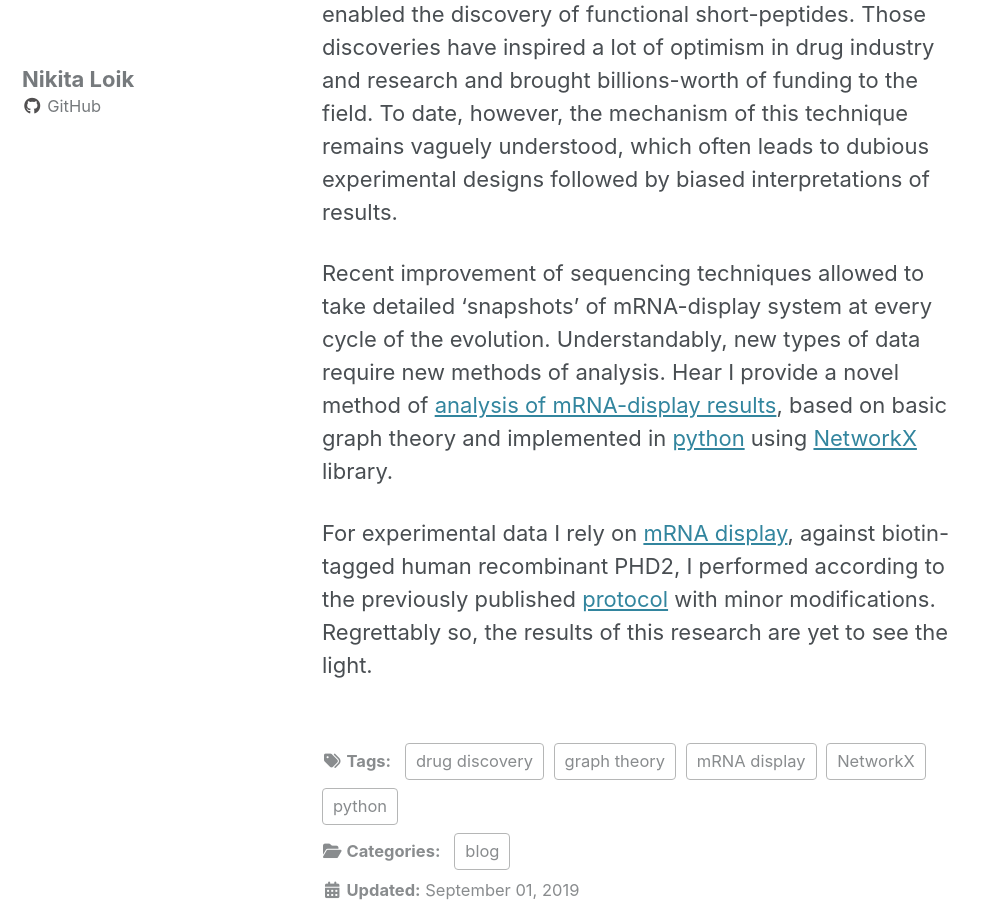
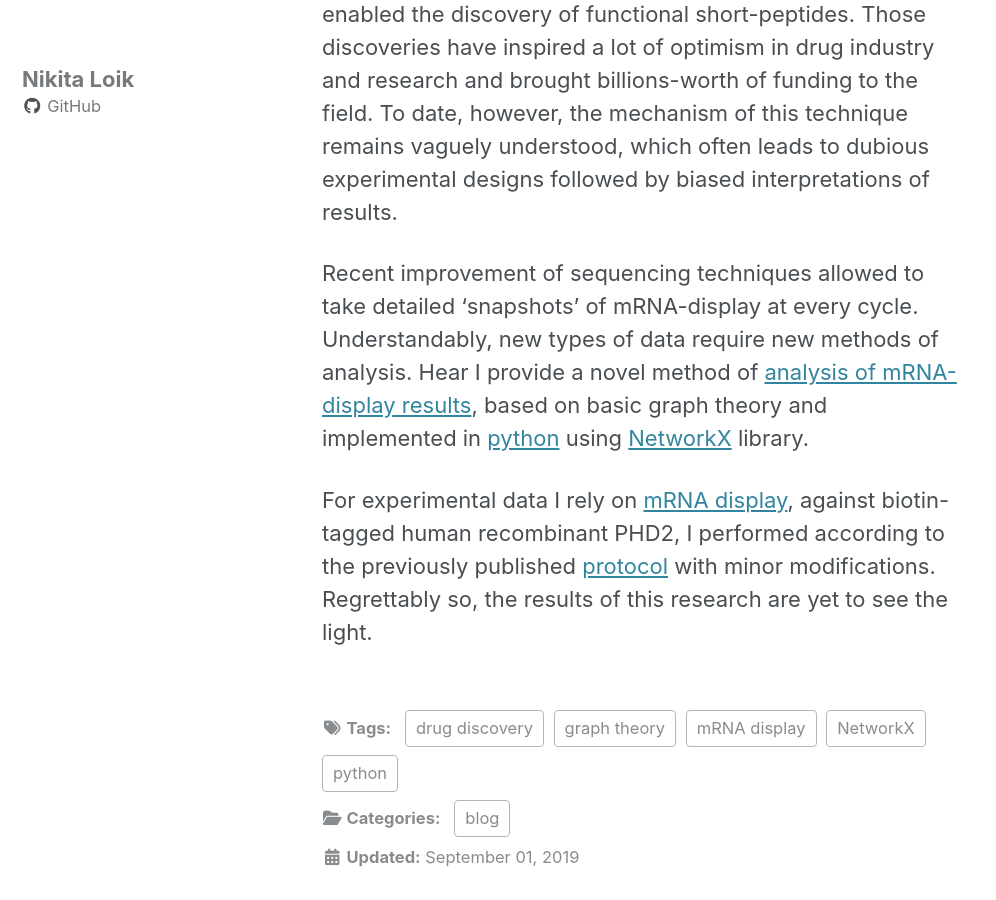
Before and after one commit to nikita-loik/one-datum-two-data, a Jekyll site: the page built from _posts/2019-09-01-mrna-display-introduction.md, in a window 1280 px wide and 900 px high, scrolled down 304 px. Shown: the whole window, without its empty margins (0-996 px from the left). Built offline with Jekyll 4.4.1, drawn with Linux system fonts in a browser that asks for light colours; cached includes are drawn as plain includes; nearby versions of some CDN libraries.

Commit message:
Simplify text

```diff
--- a/_posts/2019-09-01-mrna-display-introduction.md
+++ b/_posts/2019-09-01-mrna-display-introduction.md
@@ -17,7 +17,7 @@ tags:
 
 mRNA display is a very elegant technique which occasionally enabled the discovery of functional short-peptides. Those discoveries have inspired a lot of optimism in drug industry and research and brought billions-worth of funding to the field.  To date, however, the mechanism of this technique remains vaguely understood, which often leads to dubious experimental designs followed by biased interpretations of results.
 
-Recent improvement of sequencing techniques allowed to take detailed 'snapshots' of mRNA-display system at every cycle of the evolution. Understandably, new types of data require new methods of analysis. Hear I provide a novel method of [analysis of mRNA-display results][mrna-display], based on basic graph theory and implemented in [python][python] using [NetworkX][networkx] library.
+Recent improvement of sequencing techniques allowed to take detailed 'snapshots' of mRNA-display at every cycle. Understandably, new types of data require new methods of analysis. Hear I provide a novel method of [analysis of mRNA-display results][mrna-display], based on basic graph theory and implemented in [python][python] using [NetworkX][networkx] library.
 
 For experimental data I rely on [mRNA display][mrna-display-data], against biotin-tagged human recombinant PHD2, I performed according to the previously published [protocol][hayashi-ref] with minor modifications. Regrettably so, the results of this research are yet to see the light.
 
```
